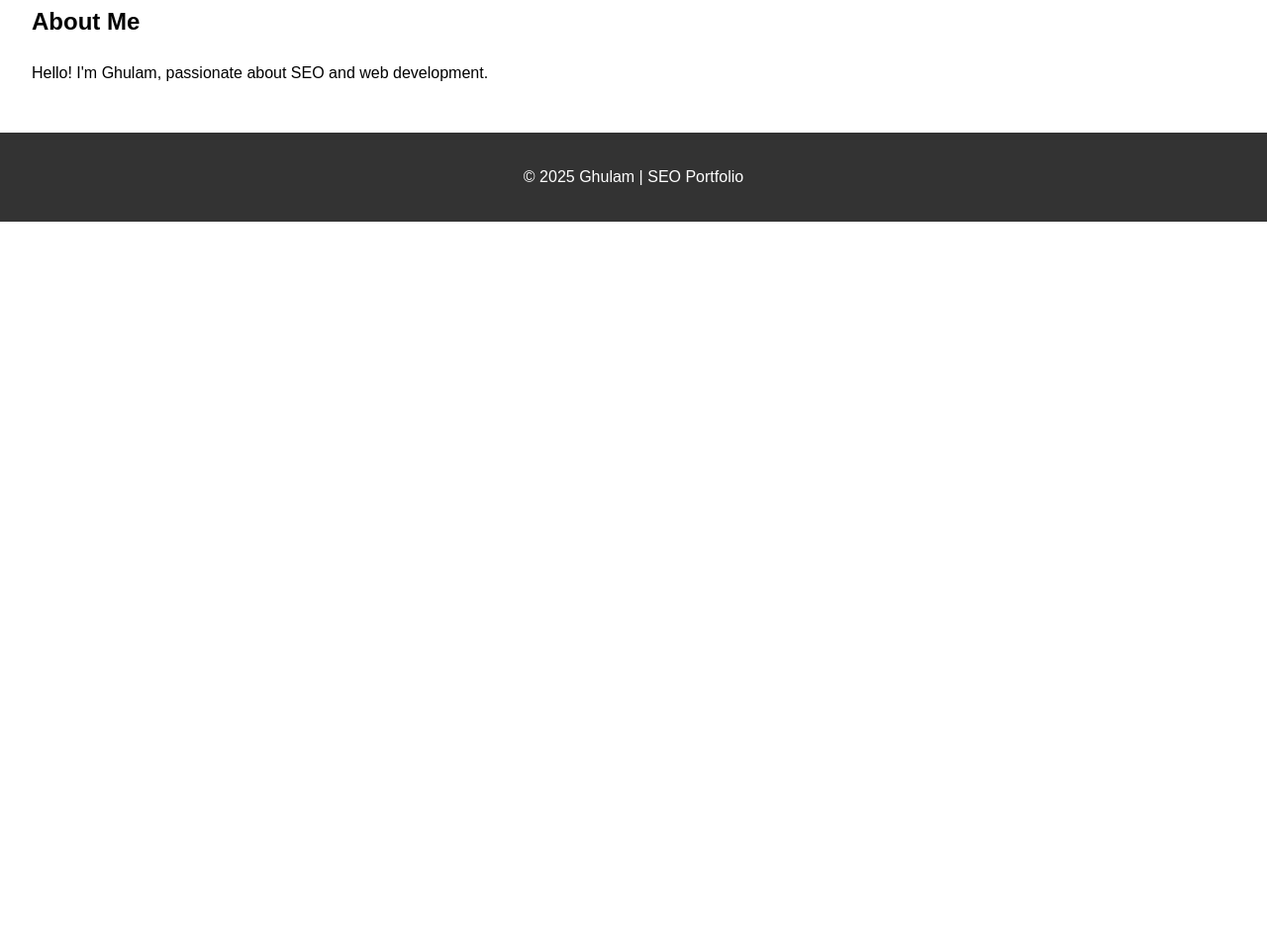
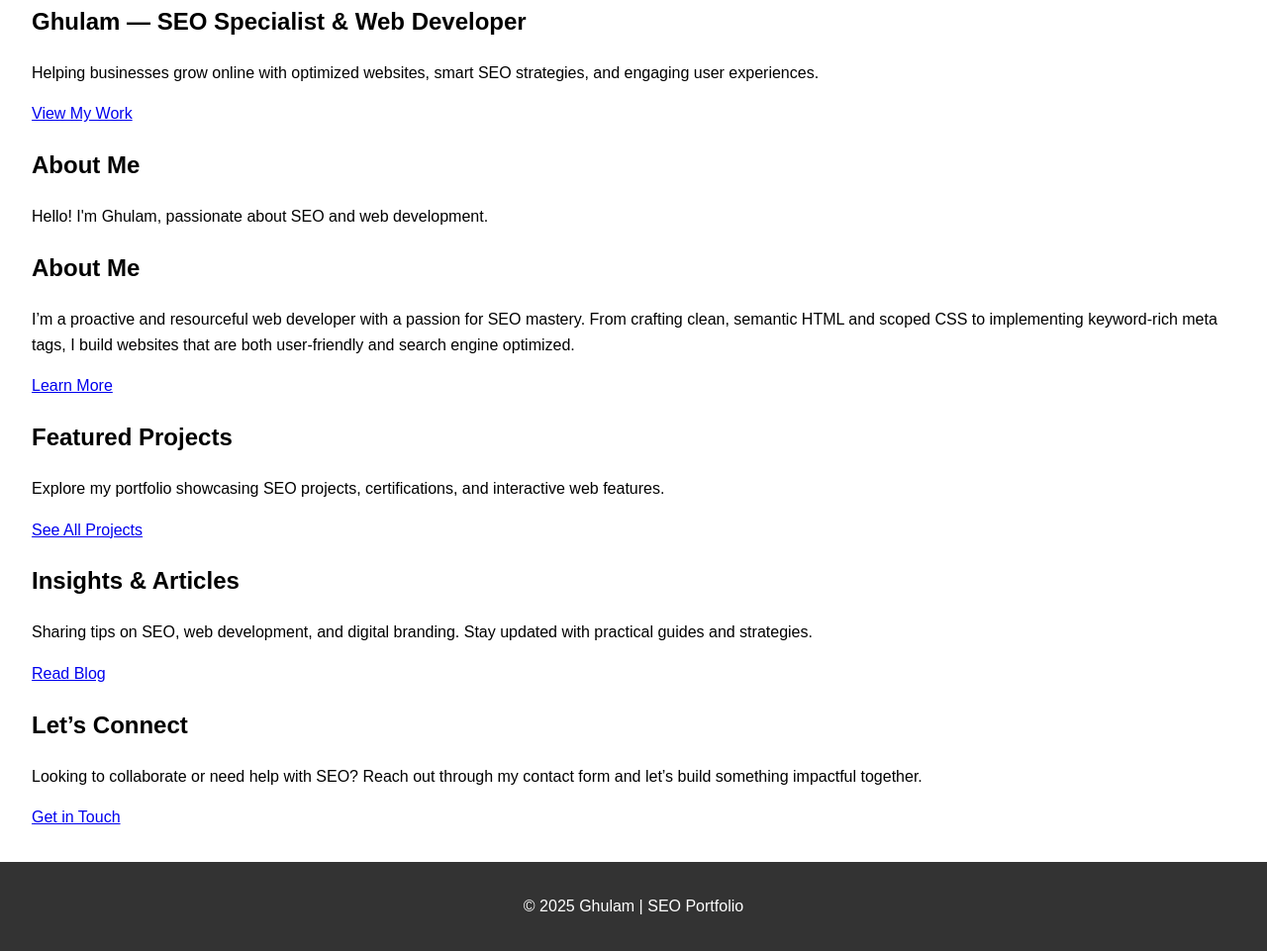
Before and after one commit to gnabi2002/ghulam-seo.github.io, a plain HTML site: page index.html in a window 1280 px wide. Shown: the part 201-1162 px from the top of the page at 99% size. Before the commit the page ends 800 px from the top, so only its background shows below. Drawn offline with Linux system fonts and the light colour scheme.

Commit message:
update contant

```diff
--- a/index.html
+++ b/index.html
@@ -33,8 +33,36 @@
 
   <main>
     <section>
+      <h1>Ghulam — SEO Specialist & Web Developer</h1>
+<p>Helping businesses grow online with optimized websites, smart SEO strategies, and engaging user experiences.</p>
+<a href="#portfolio" class="cta-button">View My Work</a>
       <h2>About Me</h2>
       <p>Hello! I'm Ghulam, passionate about SEO and web development.</p>
+   <section id="about">
+  <h2>About Me</h2>
+  <p>I’m a proactive and resourceful web developer with a passion for SEO mastery.
+     From crafting clean, semantic HTML and scoped CSS to implementing keyword-rich meta tags,
+     I build websites that are both user-friendly and search engine optimized.</p>
+  <a href="about.html" class="link">Learn More</a>
+</section>
+<section id="portfolio">
+  <h2>Featured Projects</h2>
+  <p>Explore my portfolio showcasing SEO projects, certifications, and interactive web features.</p>
+  <a href="portfolio.html" class="link">See All Projects</a>
+</section>
+<section id="blog">
+  <h2>Insights & Articles</h2>
+  <p>Sharing tips on SEO, web development, and digital branding.
+     Stay updated with practical guides and strategies.</p>
+  <a href="blog.html" class="link">Read Blog</a>
+</section>
+<section id="contact">
+  <h2>Let’s Connect</h2>
+  <p>Looking to collaborate or need help with SEO?
+     Reach out through my contact form and let’s build something impactful together.</p>
+  <a href="contact.html" class="cta-button">Get in Touch</a>
+</section>
+
     </section>
   </main>
 
```
Also changed, not shown: about.html (+4 -0 lines).
